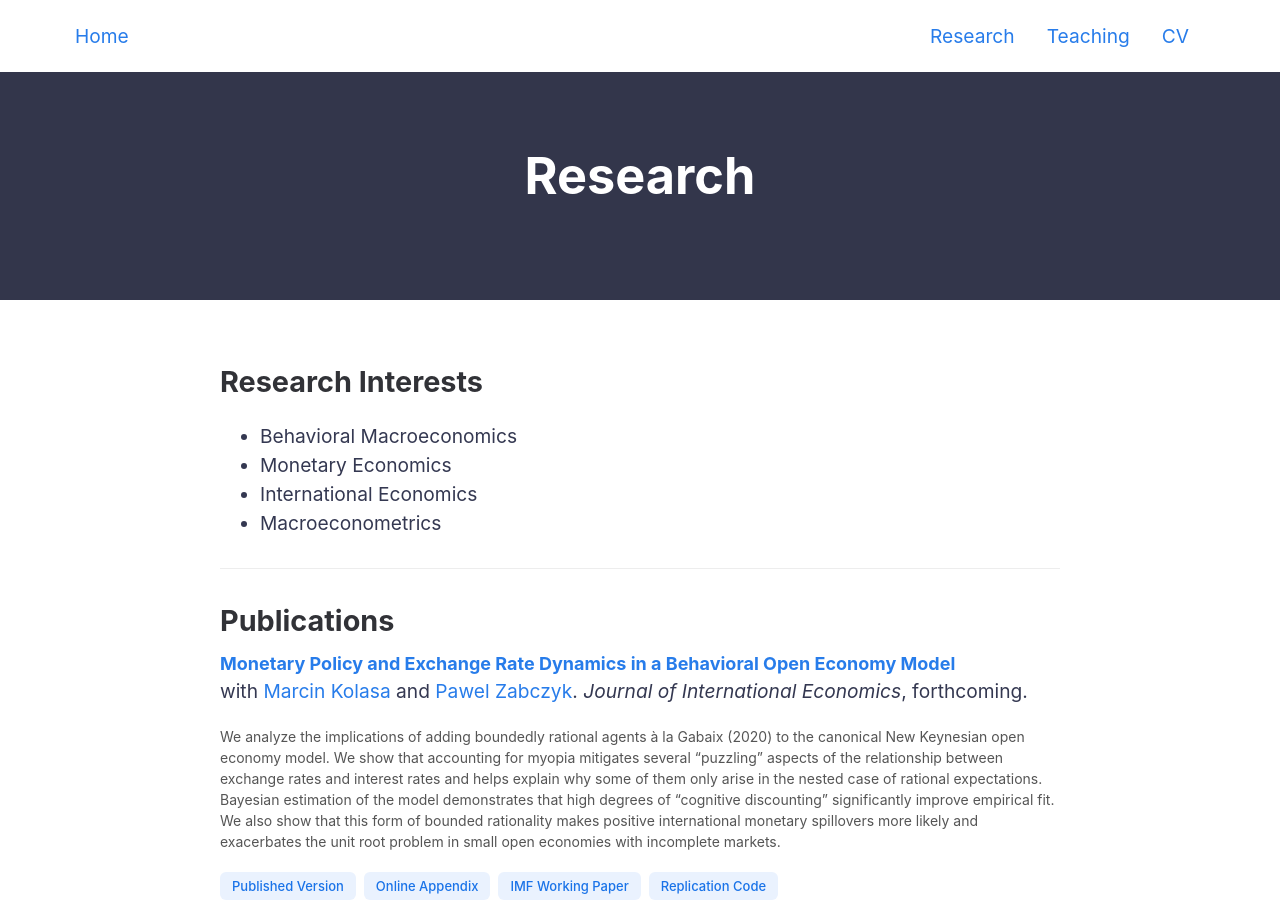
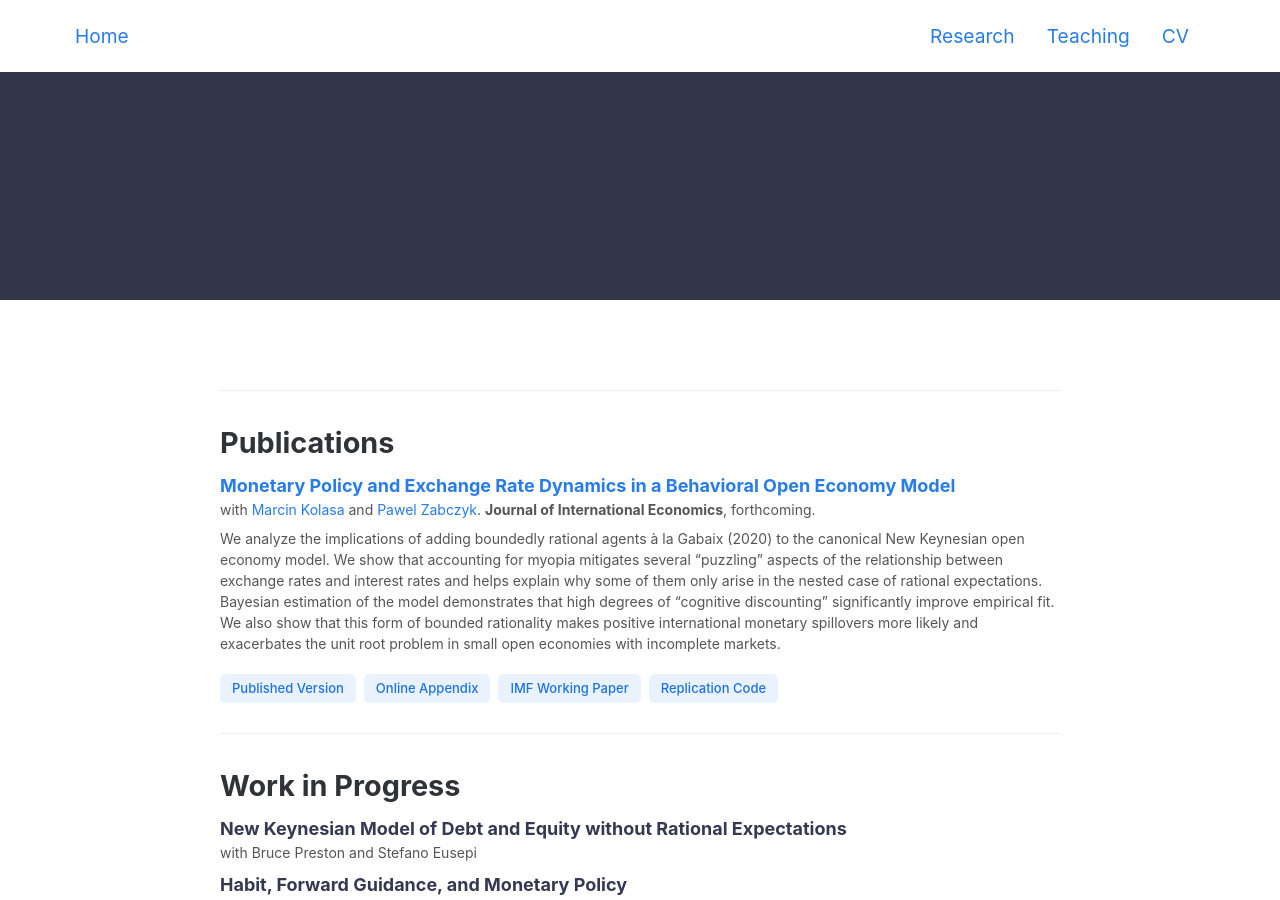
Before and after one commit to ravgotrasahil/ravgotrasahil-github.io, a Jekyll site: the page built from research.md, in a window 1280 px wide and 900 px high. Built offline with Jekyll 4.4.1, drawn with Linux system fonts in a browser that asks for light colours; our own code applies the rules of GitHub Pages for plain Markdown files.

Commit message:
Update research.md

```diff
--- a/research.md
+++ b/research.md
@@ -1,28 +1,16 @@
----
-layout: page
-title: Research
-permalink: /research/
----
-
-<h2>Research Interests</h2>
-
-- Behavioral Macroeconomics
-- Monetary Economics
-- International Economics
-- Macroeconometrics
-
 <hr style="margin: 30px 0;">
 
 <h2>Publications</h2>
 
-<p>
+<p style="margin-bottom: 0.5rem;">
   <a href="https://www.sciencedirect.com/science/article/pii/S0022199625000431" target="_blank" style="font-size: 18px; font-weight: bold; color: #1a73e8; text-decoration: none;">
     Monetary Policy and Exchange Rate Dynamics in a Behavioral Open Economy Model
   </a><br>
-  with
-  <a href="https://www.sghedoni.org/marcin-kolasa" target="_blank" style="color: #1a73e8; text-decoration: none;">Marcin Kolasa</a> and
-  <a href="https://www.ecb.europa.eu/pub/research/authors/profiles/pawel-zabczyk.en.html" target="_blank" style="color: #1a73e8; text-decoration: none;">Pawel Zabczyk</a>.
-  <em>Journal of International Economics</em>, forthcoming.
+  <span style="font-size: 14px; color: #555;">
+    with <a href="https://www.sghedoni.org/marcin-kolasa" target="_blank" style="color: #1a73e8; text-decoration: none;">Marcin Kolasa</a> and
+    <a href="https://www.ecb.europa.eu/pub/research/authors/profiles/pawel-zabczyk.en.html" target="_blank" style="color: #1a73e8; text-decoration: none;">Pawel Zabczyk</a>.
+    <strong>Journal of International Economics</strong>, forthcoming.
+  </span>
 </p>
 
 <p style="font-size: 14px; color: #555; margin-top: 5px;">
@@ -41,7 +29,7 @@ We analyze the implications of adding boundedly rational agents à la Gabaix (20
 <h2>Work in Progress</h2>
 
 <p style="margin-bottom: 0.5rem;">
-  <span style="font-size: 18px; font-weight: bold; color: #1a73e8;">
+  <span style="font-size: 18px; font-weight: bold; color: #343851;">
     New Keynesian Model of Debt and Equity without Rational Expectations
   </span><br>
   <span style="font-size: 14px; color: #555;">
@@ -50,13 +38,13 @@ We analyze the implications of adding boundedly rational agents à la Gabaix (20
 </p>
 
 <p style="margin-bottom: 0.5rem;">
-  <span style="font-size: 18px; font-weight: bold; color: #1a73e8;">
+  <span style="font-size: 18px; font-weight: bold; color: #343851;">
     Habit, Forward Guidance, and Monetary Policy
   </span>
 </p>
 
 <p style="margin-bottom: 0.5rem;">
-  <span style="font-size: 18px; font-weight: bold; color: #1a73e8;">
+  <span style="font-size: 18px; font-weight: bold; color: #343851;">
     Fiscal Consolidation and Bounded Rationality
   </span><br>
   <span style="font-size: 14px; color: #555;">
@@ -65,7 +53,7 @@ We analyze the implications of adding boundedly rational agents à la Gabaix (20
 </p>
 
 <p style="margin-bottom: 0.5rem;">
-  <span style="font-size: 18px; font-weight: bold; color: #1a73e8;">
+  <span style="font-size: 18px; font-weight: bold; color: #343851;">
     Linear-Quadratic Approximation of a Small Open Economy NK Model
   </span><br>
   <span style="font-size: 14px; color: #555;">
@@ -78,7 +66,7 @@ We analyze the implications of adding boundedly rational agents à la Gabaix (20
 <h2>Discussions</h2>
 
 <p style="margin-bottom: 0.5rem;">
-  <span style="font-size: 18px; font-weight: bold; color: #1a73e8;">
+  <span style="font-size: 18px; font-weight: bold; color: #343851;">
     Implications of Endogenous Cognitive Discounting
   </span><br>
   <span style="font-size: 14px; color: #555;">
@@ -87,7 +75,7 @@ We analyze the implications of adding boundedly rational agents à la Gabaix (20
 </p>
 
 <p style="margin-bottom: 0.5rem;">
-  <span style="font-size: 18px; font-weight: bold; color: #1a73e8;">
+  <span style="font-size: 18px; font-weight: bold; color: #343851;">
     Monetary Policy in a Small Open Economy with Multiple Monetary Assets
   </span><br>
   <span style="font-size: 14px; color: #555;">
```
